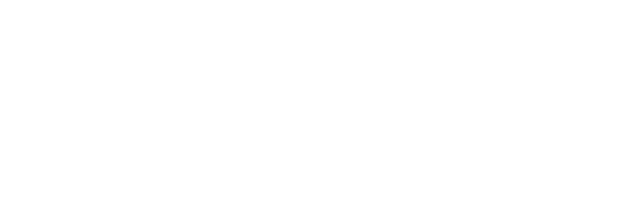
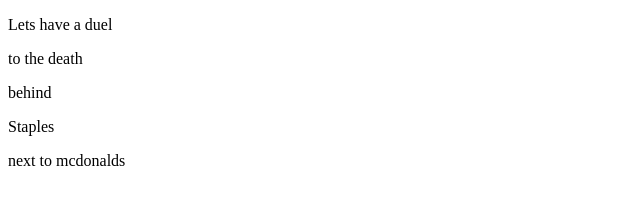
Before and after one commit to Ryanshort221/Conflict-Practice, a plain HTML site: page index.html in a window 1280 px wide. Shown: the whole page, without its empty margins (0-640 px from the left). Drawn offline with Linux system fonts and the light colour scheme.

Commit message:
Causing Conflicts :(

```diff
--- a/index.html
+++ b/index.html
@@ -4,9 +4,13 @@
     <meta charset="UTF-8">
     <meta http-equiv="X-UA-Compatible" content="IE=edge">
     <meta name="viewport" content="width=device-width, initial-scale=1.0">
-    <title>Document</title>
+    <title>Riley is great</title>
 </head>
 <body>
-
+    <p>Lets have a duel</p>
+    <p>to the death</p>
+    <p>behind</p>
+    <p>Staples</p>
+    <p>next to mcdonalds</p>
 </body>
 </html>
```
